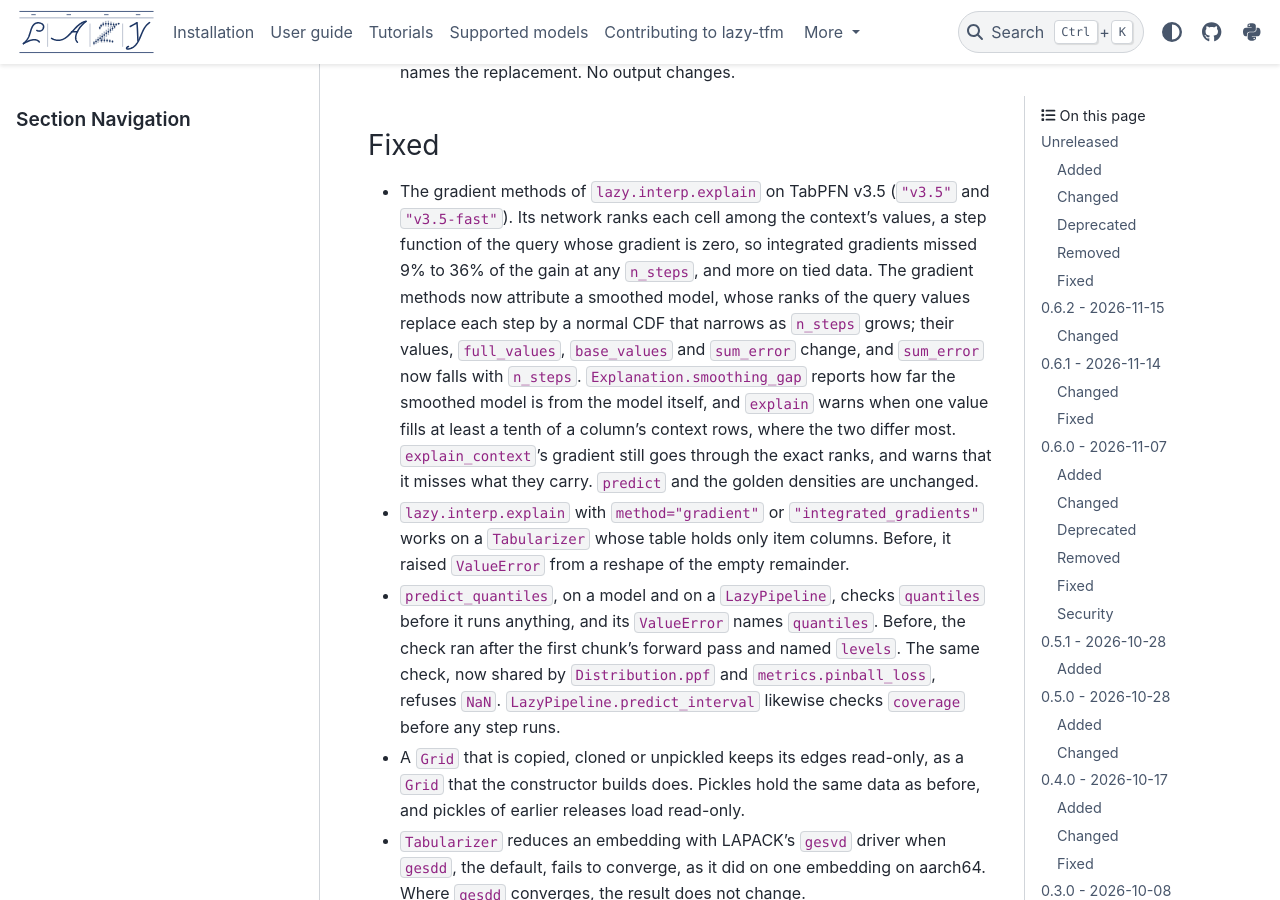
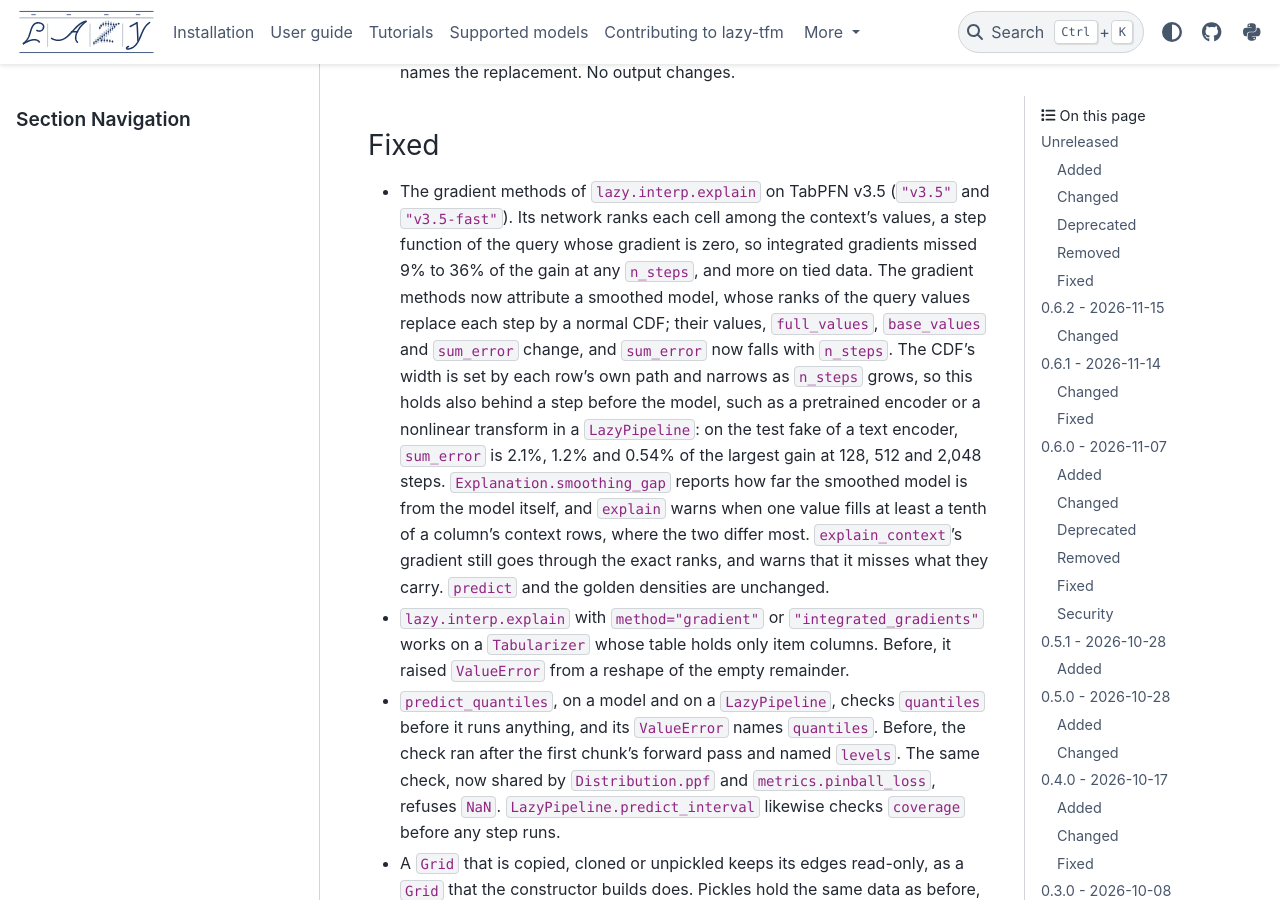
Before and after one commit to biprateep/lazy-tfm, a Sphinx documentation site: the page built from docs/changelog.md, in a window 1280 px wide and 900 px high, scrolled down 10844 px. Built offline with Sphinx 7.4.7 and the PyData theme 0.15.4, drawn with Linux system fonts in a browser that asks for light colours; pages that are not in the unit, such as notebooks, are missing from menus.

Commit message:
Size the rank smoothing by each path's own steps
#440 smoothed TabPFN v3.5's query ranks with a bandwidth that assumed
the ranked values move evenly along the integrated-gradients path.
Behind a nonlinear step, such as a pretrained encoder, one step can
cross many context values, and the sum error did not fall with
n_steps (#446). The bandwidth is now at least half of the row's
largest step in each ranked column, measured on its own path, and the
baseline joins the path's pass so that both share it.

Co-Authored-By: Claude Opus 5.5 <noreply@anthropic.com>
Claude-Session: https://claude.ai/code/session_014oEiLViAiyZ9vNMQoyKj1h

```diff
--- a/CHANGELOG.md
+++ b/CHANGELOG.md
@@ -419,12 +419,16 @@ change the API.
   values, a step function of the query whose gradient is zero, so
   integrated gradients missed 9% to 36% of the gain at any `n_steps`, and
   more on tied data. The gradient methods now attribute a smoothed model,
-  whose ranks of the query values replace each step by a normal CDF that
-  narrows as `n_steps` grows; their values, `full_values`, `base_values`
-  and `sum_error` change, and `sum_error` now falls with `n_steps`.
-  `Explanation.smoothing_gap` reports how far the smoothed model is from
-  the model itself, and `explain` warns when one value fills at least a
-  tenth of a column's context rows, where the two differ most.
+  whose ranks of the query values replace each step by a normal CDF; their
+  values, `full_values`, `base_values` and `sum_error` change, and
+  `sum_error` now falls with `n_steps`. The CDF's width is set by each
+  row's own path and narrows as `n_steps` grows, so this holds also behind
+  a step before the model, such as a pretrained encoder or a nonlinear
+  transform in a `LazyPipeline`: on the test fake of a text encoder,
+  `sum_error` is 2.1%, 1.2% and 0.54% of the largest gain at 128, 512 and
+  2,048 steps. `Explanation.smoothing_gap` reports how far the smoothed
+  model is from the model itself, and `explain` warns when one value fills
+  at least a tenth of a column's context rows, where the two differ most.
   `explain_context`'s gradient still goes through the exact ranks, and
   warns that it misses what they carry. `predict` and the golden densities
   are unchanged.
```
Also changed, not shown: docs/adding_a_backend.md (+5 -3 lines), docs/guide/interpretability.md (+35 -7 lines), 7 other files.
